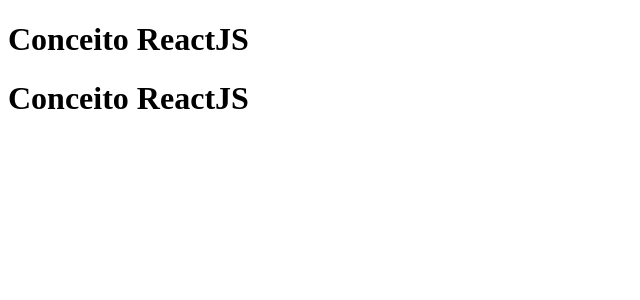
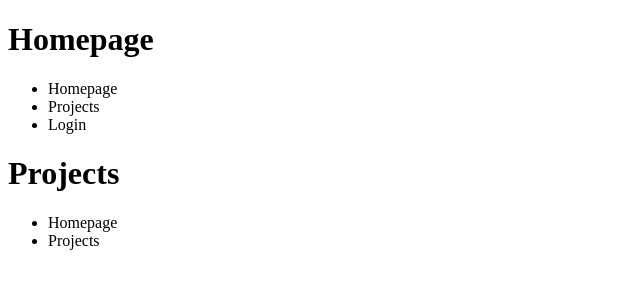
Before and after one commit to carloskenny/ConceitoReactJS, a React app: page / in a window 1280 px wide. Shown: the top 300 px of the page, without its empty margins (0-640 px from the left). Built offline with nearby package versions, Linux system fonts and the light colour scheme.

Commit message:
Aplicação do conceito de propriedade NodeJS

```diff
--- a/src/App.js
+++ b/src/App.js
@@ -5,8 +5,21 @@
 function App() {
   return (
     <>
-      <Header />
-      <Header />
+      <Header title="Homepage">
+        <ul>
+          <li>Homepage</li>
+          <li>Projects</li>
+          <li>Login</li>
+        </ul>
+      </Header>
+      <Header title="Projects">
+        <ul>
+          <li>Homepage</li>
+          <li>Projects</li>
+
+        </ul>
+
+      </Header>
     </>
   );
 }
--- a/src/components/Header.js
+++ b/src/components/Header.js
@@ -1,9 +1,10 @@
-import React from 'react';
+import React, { Children } from 'react';
 
-export default function Header() {
+export default function Header({title, children}) {
   return (
     <header>
-      <h1>Conceito ReactJS</h1>
+      <h1>{title}</h1>
+      {children}
     </header>
   );
 }
```
